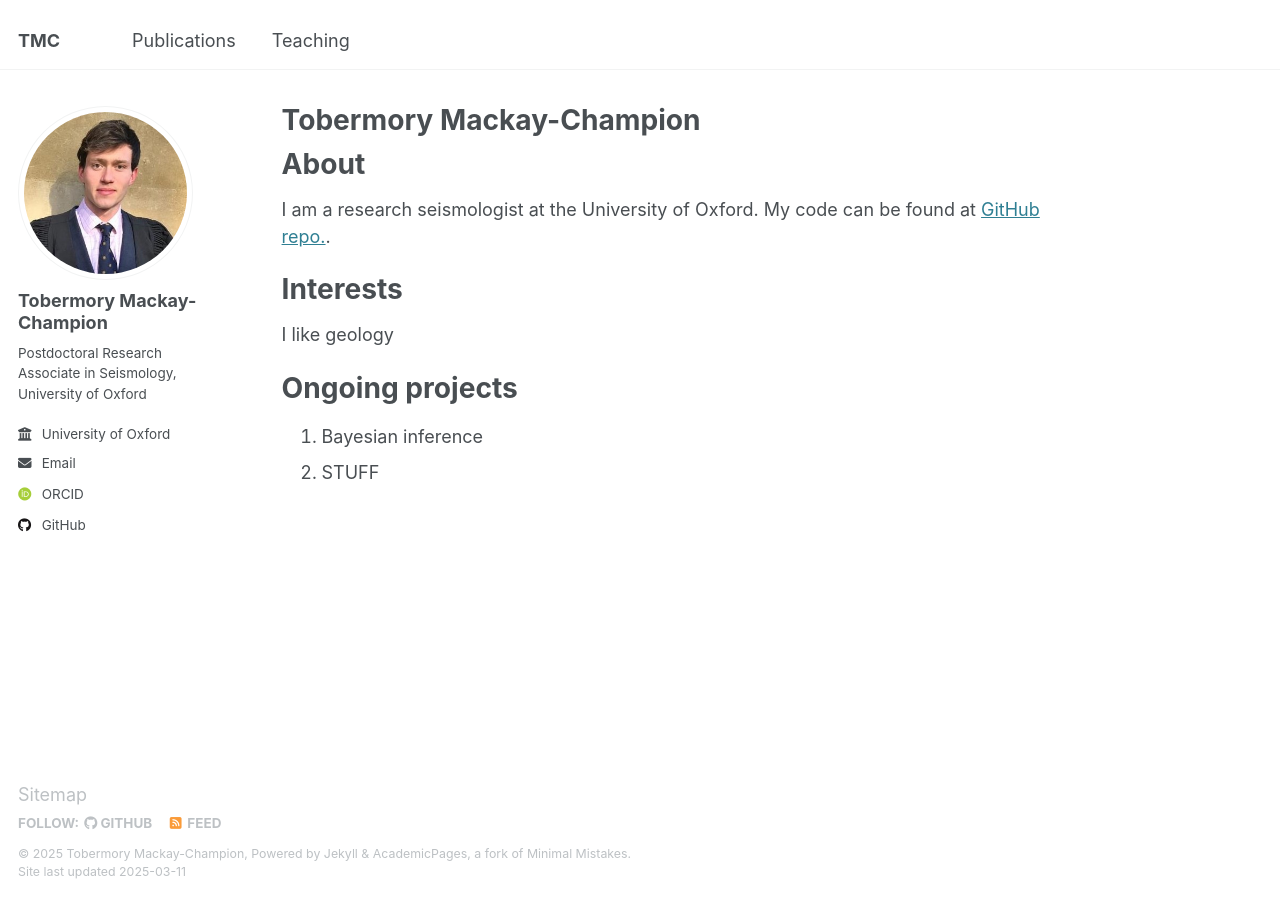
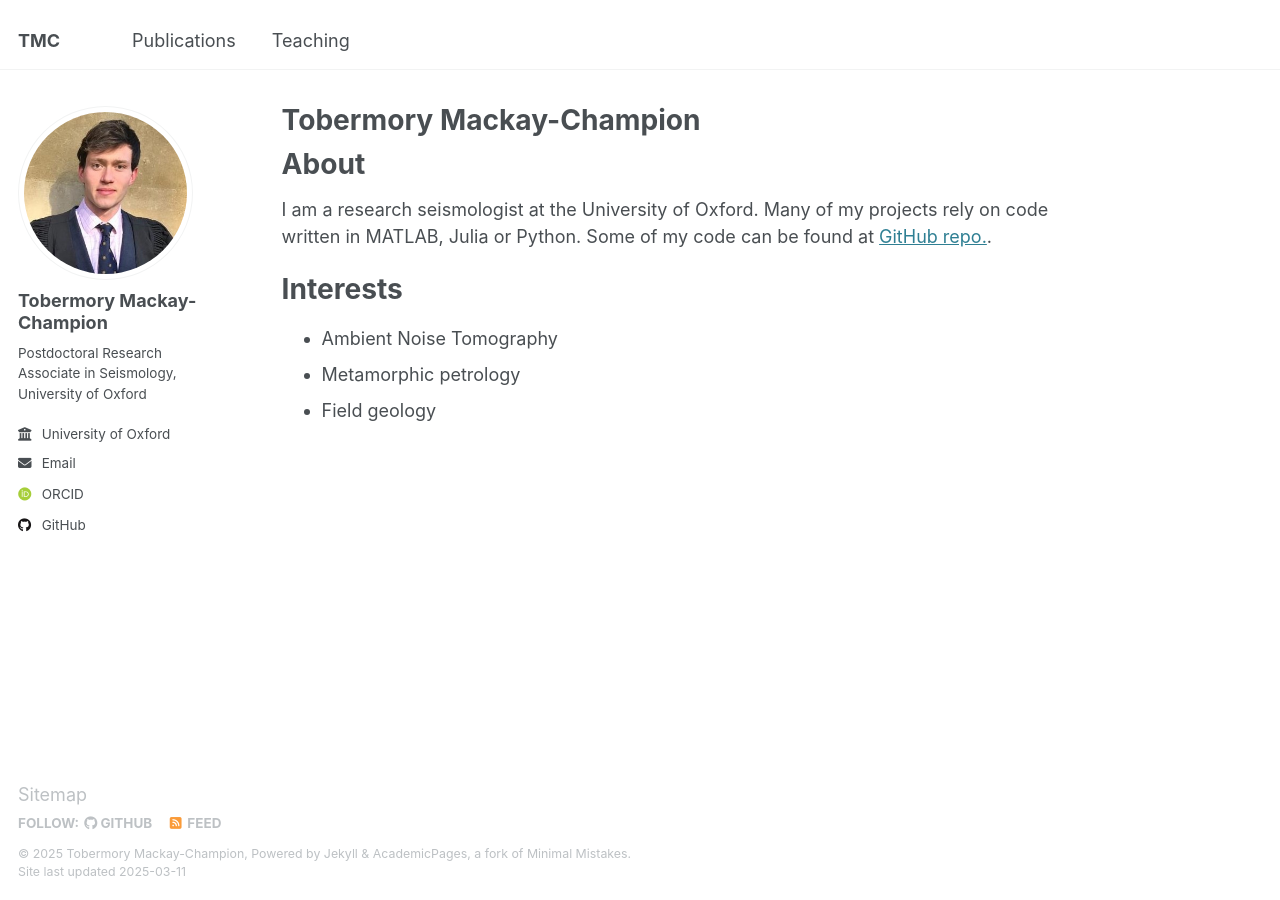
Before and after one commit to TMackay-Champion/TMackay-Champion.github.io, a Jekyll site: the page built from _pages/about.md, in a window 1280 px wide. Built offline with Jekyll 4.4.1, drawn with Linux system fonts in a browser that asks for light colours; some web fonts are replaced.

Commit message:
Update about.md

```diff
--- a/_pages/about.md
+++ b/_pages/about.md
@@ -9,13 +9,10 @@ redirect_from:
 
 About
 ======
-I am a research seismologist at the University of Oxford. My code can be found at [GitHub repo.]([https://pages.github.com](https://github.com/TMackay-Champion)).
+I am a research seismologist at the University of Oxford. Many of my projects rely on code written in MATLAB, Julia or Python. Some of my code can be found at [GitHub repo.]([https://pages.github.com](https://github.com/TMackay-Champion)).
 
 Interests
 ======
-I like geology
-
-Ongoing projects
-======
-1. Bayesian inference
-2. STUFF
+- Ambient Noise Tomography
+- Metamorphic petrology
+- Field geology
```
